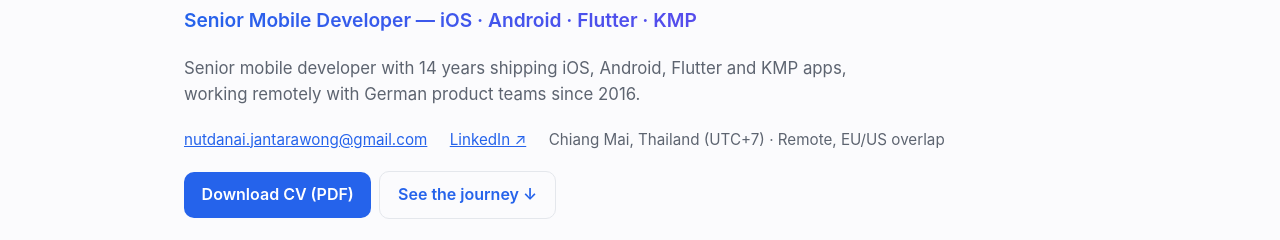
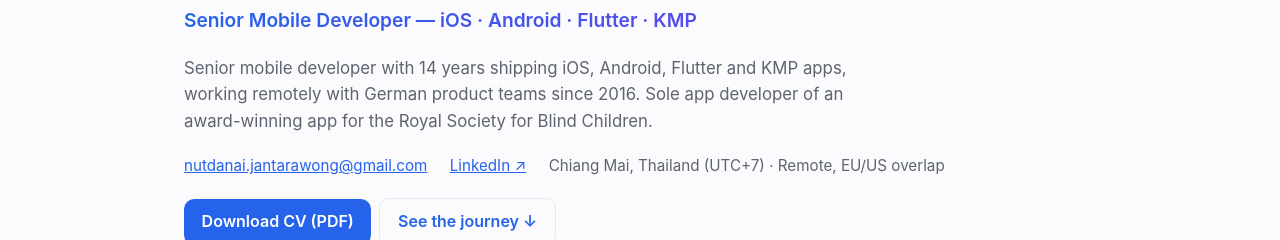
Before and after one commit to nutdanai-j/nutdanai-j.github.io, a plain HTML site: page index.html in a window 1280 px wide. Shown: the part 183-423 px from the top of the page. Drawn offline with Linux system fonts and the light colour scheme.

Commit message:
Update web CV: award line in summary

```diff
--- a/index.html
+++ b/index.html
@@ -5,9 +5,9 @@
 <meta charset="utf-8">
 <meta name="viewport" content="width=device-width, initial-scale=1">
 <title>Nutdanai Jantarawong — Senior Mobile Developer — iOS · Android · Flutter · KMP</title>
-<meta name="description" content="Senior mobile developer with 14 years shipping iOS, Android, Flutter and KMP apps, working remotely with German product teams since 2016.">
+<meta name="description" content="Senior mobile developer with 14 years shipping iOS, Android, Flutter and KMP apps, working remotely with German product teams since 2016. Sole app developer of an award-winning app for the Royal Society for Blind Children.">
 <meta property="og:title" content="Nutdanai Jantarawong — Senior Mobile Developer — iOS · Android · Flutter · KMP">
-<meta property="og:description" content="Senior mobile developer with 14 years shipping iOS, Android, Flutter and KMP apps, working remotely with German product teams since 2016.">
+<meta property="og:description" content="Senior mobile developer with 14 years shipping iOS, Android, Flutter and KMP apps, working remotely with German product teams since 2016. Sole app developer of an award-winning app for the Royal Society for Blind Children.">
 <meta property="og:url" content="https://nutdanai-j.github.io/">
 <meta property="og:type" content="profile">
 <meta property="og:image" content="https://nutdanai-j.github.io/og.png">
@@ -121,7 +121,7 @@ footer{padding:48px 0 64px;color:var(--muted);font-size:.85rem;text-align:center
 <header class="wrap hero" id="top">
 <h1>Nutdanai Jantarawong</h1>
 <p class="headline">Senior Mobile Developer — iOS · Android · Flutter · KMP</p>
-<p class="summary">Senior mobile developer with 14 years shipping iOS, Android, Flutter and KMP apps, working remotely with German product teams since 2016.</p>
+<p class="summary">Senior mobile developer with 14 years shipping iOS, Android, Flutter and KMP apps, working remotely with German product teams since 2016. Sole app developer of an award-winning app for the Royal Society for Blind Children.</p>
 <div class="contact"><a href="mailto:nutdanai.jantarawong@gmail.com">nutdanai.jantarawong@gmail.com</a>
 <a href="https://linkedin.com/in/nutdanai-jantarawong" target="_blank" rel="noopener">LinkedIn ↗</a>
 <span>Chiang Mai, Thailand (UTC+7) · Remote, EU/US overlap</span></div>
--- a/resume.json
+++ b/resume.json
@@ -5,7 +5,7 @@
     "label": "Senior Mobile Developer — iOS · Android · Flutter · KMP",
     "email": "nutdanai.jantarawong@gmail.com",
     "url": "https://nutdanai-j.github.io/",
-    "summary": "Senior mobile developer with 14 years shipping iOS, Android, Flutter and Kotlin Multiplatform apps for German, Swiss and Thai clients. Built BUZZWOO!'s in-house RLAX booking app on Android (4.9-star rating, 10K+ downloads, 73 releases), mentors Flutter developers and built the company's AI plugin for mobile developers.",
+    "summary": "Senior mobile developer with 14 years shipping iOS, Android, Flutter and Kotlin Multiplatform apps for German, Swiss and Thai clients. Built BUZZWOO!'s in-house RLAX booking app on Android (4.9-star rating, 10K+ downloads, 73 releases), mentors Flutter developers and built the company's AI plugin for mobile developers. Sole app developer of the Royal Society for Blind Children's audiobook app, recognised at Cannes Lions and the Webby Awards.",
     "location": {
       "city": "Chiang Mai",
       "countryCode": "TH"
```
Also changed, not shown: 2 other files.
